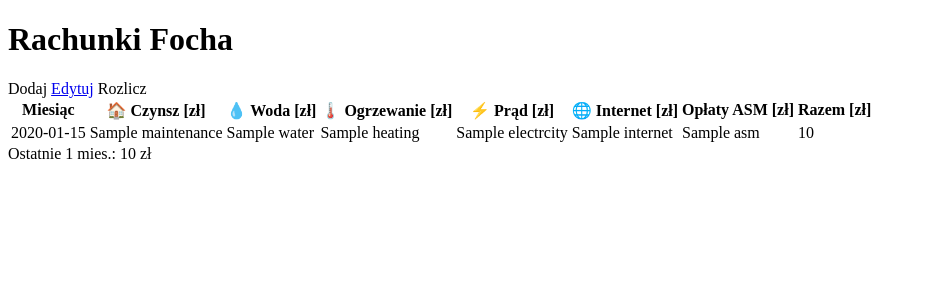
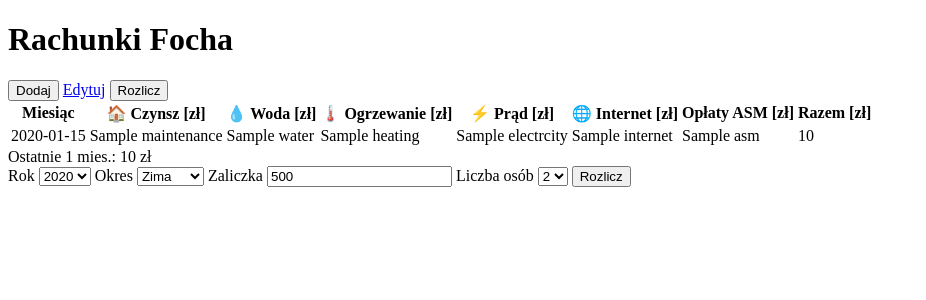
Before and after one commit to archiboi69/rachunki, a Flask app: template templates/index.html in a window 1280 px wide. Shown: the top 300 px of the page, without its empty margins (0-926 px from the left). Run offline with Flask 3, Linux system fonts and the light colour scheme; the template is opened without the code that fills it: most values are stand-ins (such as "Sample title", 1, 10 or a date in 2020).

Commit message:
Add modal form for /settle query params

```diff
--- a/templates/index.html
+++ b/templates/index.html
@@ -6,12 +6,13 @@
     <title>Rachunki</title>
     <link rel="stylesheet" href="{{ url_for('static', path="styles.css")}}">
 </head>
+
 <body>
     <h1>Rachunki Focha</h1>
     <nav class="navbar">
-        <a class="button">Dodaj</a>
+        <button class="button">Dodaj</button>
         <a href="{{ url_for('edit') }}" class="button">Edytuj</a>
-        <a class="button">Rozlicz</a>
+        <button class="button" id="settleBtn">Rozlicz</button>
     </nav>
     <table class="summary-table">
         <thead>
@@ -45,5 +46,49 @@
     <div class="grand-total">
         Ostatnie {{ summary_data | length }} mies.: {{ summary_data | sum(attribute='total') }} zł
     </div>
+
+    <div class="modal">
+        <form action="/settle" method="get">
+            <label for="year">Rok</label>
+            <select name="year" id="year">
+                {% for year in summary_data | map(attribute='month') | map(attribute='year') | unique %}
+                    <option value="{{ year }}">{{ year }}</option>
+                {% endfor %}
+            </select>
+            <label for="period">Okres</label>
+            <select name="period" id="period">
+                <option value="winter">Zima</option>
+                <option value="spring">Wiosna</option>
+                <option value="summer">Lato</option>
+                <option value="fall">Jesień</option>
+            </select>
+
+            <label for="advance">Zaliczka</label>
+            <input type="number" name="advance" id="advance" required value="500">
+
+            <label for="pax">Liczba osób</label>
+            <select name="pax" id="pax">
+                <option>2</option>
+                <option>3</option>
+                <option>4</option>
+                <option>5</option>
+            </select>
+            <button class="button">Rozlicz</button>
+        </form>
+    </div>
+    <script>
+        const settleBtn = document.getElementById('settleBtn');
+        const modal = document.querySelector('.modal');
+
+        settleBtn.addEventListener('click', () => {
+            modal.style.display = 'block';
+        });
+
+        modal.addEventListener('click', (e) => {
+            if (e.target === modal) {
+                modal.style.display = 'none';
+            }
+        });
+    </script>
 </body>
 </html>
```
Also changed, not shown: static/styles.css (+31 -0 lines).
